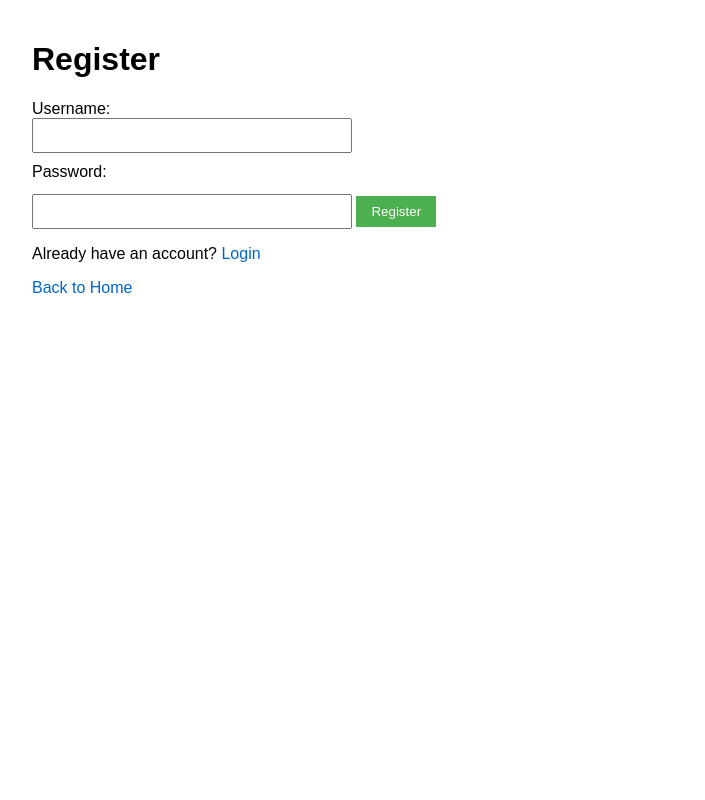
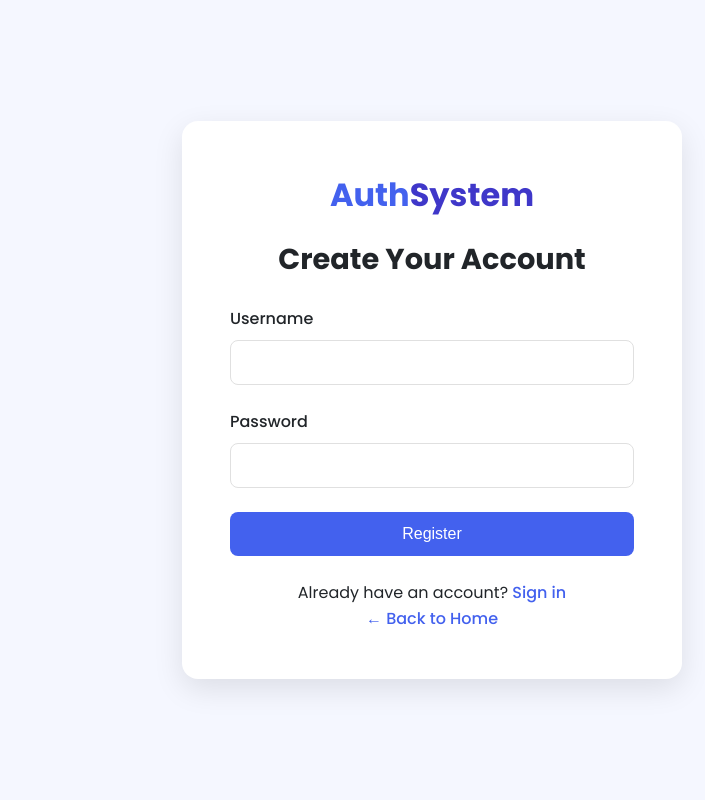
Before and after one commit to pubudusanka/flask_auth_service, a Flask app: page /register in a window 1280 px wide. Shown: the whole page, without its empty margins (208-913 px from the left). Run offline with Flask 3, Linux system fonts and the light colour scheme.

Commit message:
Update register.html

```diff
--- a/templates/register.html
+++ b/templates/register.html
@@ -1,24 +1,191 @@
 <!DOCTYPE html>
-<html>
+<html lang="en">
 <head>
-    <title>Register</title>
+    <meta charset="UTF-8">
+    <meta name="viewport" content="width=device-width, initial-scale=1.0">
+    <title>AuthSystem | Register</title>
+    <link href="https://fonts.googleapis.com/css2?family=Poppins:wght@300;400;500;600;700&display=swap" rel="stylesheet">
     <style>
-        body { font-family: Arial, sans-serif; max-width: 800px; margin: 0 auto; padding: 20px; }
-        .flash-messages { list-style-type: none; padding: 0; }
-        .flash-messages li { padding: 10px; margin: 10px 0; border-radius: 5px; }
-        .error { background-color: #ffdddd; border-left: 5px solid #f44336; }
-        .success { background-color: #ddffdd; border-left: 5px solid #4CAF50; }
-        form { margin-top: 20px; }
-        label { display: block; margin-top: 10px; }
-        input { padding: 8px; width: 100%; max-width: 300px; }
-        button { margin-top: 15px; padding: 8px 15px; background-color: #4CAF50; color: white; border: none; cursor: pointer; }
-        button:hover { background-color: #45a049; }
-        a { color: #0066cc; text-decoration: none; }
-        a:hover { text-decoration: underline; }
+        :root {
+            --primary: #4361ee;
+            --primary-dark: #3a56d4;
+            --secondary: #3f37c9;
+            --success: #4cc9f0;
+            --danger: #f72585;
+            --light: #f8f9fa;
+            --dark: #212529;
+            --gray: #6c757d;
+            --white: #ffffff;
+        }
+
+        * {
+            margin: 0;
+            padding: 0;
+            box-sizing: border-box;
+        }
+
+        body {
+            font-family: 'Poppins', sans-serif;
+            background-color: #f5f7ff;
+            color: var(--dark);
+            line-height: 1.6;
+        }
+
+        .container {
+            max-width: 1200px;
+            margin: 0 auto;
+            padding: 2rem;
+        }
+
+        .auth-container {
+            display: flex;
+            min-height: 100vh;
+            align-items: center;
+            justify-content: center;
+        }
+
+        .auth-card {
+            background: var(--white);
+            border-radius: 16px;
+            box-shadow: 0 10px 30px rgba(0, 0, 0, 0.1);
+            width: 100%;
+            max-width: 500px;
+            padding: 3rem;
+            transition: transform 0.3s ease;
+        }
+
+        .auth-card:hover {
+            transform: translateY(-5px);
+        }
+
+        .logo {
+            font-size: 2rem;
+            font-weight: 700;
+            color: var(--primary);
+            margin-bottom: 1rem;
+            text-align: center;
+        }
+
+        .logo span {
+            color: var(--secondary);
+        }
+
+        h1 {
+            font-size: 1.8rem;
+            margin-bottom: 1.5rem;
+            color: var(--dark);
+            text-align: center;
+        }
+
+        .form-group {
+            margin-bottom: 1.5rem;
+        }
+
+        .form-group label {
+            display: block;
+            margin-bottom: 0.5rem;
+            font-weight: 500;
+            color: var(--dark);
+        }
+
+        .form-control {
+            width: 100%;
+            padding: 0.8rem 1rem;
+            border: 1px solid #e0e0e0;
+            border-radius: 8px;
+            font-size: 1rem;
+            transition: border-color 0.3s ease;
+        }
+
+        .form-control:focus {
+            outline: none;
+            border-color: var(--primary);
+            box-shadow: 0 0 0 3px rgba(67, 97, 238, 0.2);
+        }
+
+        .btn {
+            display: inline-block;
+            width: 100%;
+            padding: 0.8rem 1.5rem;
+            border-radius: 8px;
+            font-weight: 500;
+            text-decoration: none;
+            transition: all 0.3s ease;
+            text-align: center;
+            border: none;
+            cursor: pointer;
+            font-size: 1rem;
+        }
+
+        .btn-primary {
+            background-color: var(--primary);
+            color: var(--white);
+        }
+
+        .btn-primary:hover {
+            background-color: var(--primary-dark);
+            transform: translateY(-2px);
+            box-shadow: 0 5px 15px rgba(67, 97, 238, 0.3);
+        }
+
+        .text-center {
+            text-align: center;
+        }
+
+        .mt-3 {
+            margin-top: 1.5rem;
+        }
+
+        .flash-messages {
+            list-style-type: none;
+            margin-bottom: 1.5rem;
+        }
+
+        .flash-messages li {
+            padding: 0.8rem;
+            border-radius: 8px;
+            margin-bottom: 0.5rem;
+            font-size: 0.9rem;
+        }
+
+        .error {
+            background-color: rgba(247, 37, 133, 0.1);
+            color: var(--danger);
+            border-left: 4px solid var(--danger);
+        }
+
+        .success {
+            background-color: rgba(76, 201, 240, 0.1);
+            color: var(--success);
+            border-left: 4px solid var(--success);
+        }
+
+        .link {
+            color: var(--primary);
+            text-decoration: none;
+            font-weight: 500;
+        }
+
+        .link:hover {
+            text-decoration: underline;
+        }
+
+        @media (max-width: 768px) {
+            .auth-card {
+                padding: 2rem;
+            }
+
+            h1 {
+                font-size: 1.5rem;
+            }
+        }
     </style>
 </head>
 <body>
-    <h1>Register</h1>
+    <div class="auth-container">
+        <div class="auth-card">
+            <div class="logo">Auth<span>System</span></div>
+            <h1>Create Your Account</h1>
 
             {% with messages = get_flashed_messages(with_categories=true) %}
                 {% if messages %}
@@ -31,16 +198,24 @@
             {% endwith %}
 
             <form method="POST" action="{{ url_for('register') }}">
-        <label for="username">Username:</label>
-        <input type="text" id="username" name="username" required>
+                <div class="form-group">
+                    <label for="username">Username</label>
+                    <input type="text" id="username" name="username" class="form-control" required>
+                </div>
 
-        <label for="password">Password:</label>
-        <input type="password" id="password" name="password" required>
+                <div class="form-group">
+                    <label for="password">Password</label>
+                    <input type="password" id="password" name="password" class="form-control" required>
+                </div>
 
-        <button type="submit">Register</button>
+                <button type="submit" class="btn btn-primary">Register</button>
             </form>
 
-    <p>Already have an account? <a href="{{ url_for('login') }}">Login</a></p>
-    <p><a href="{{ url_for('home') }}">Back to Home</a></p>
+            <div class="text-center mt-3">
+                <p>Already have an account? <a href="{{ url_for('login') }}" class="link">Sign in</a></p>
+                <p><a href="{{ url_for('home') }}" class="link">← Back to Home</a></p>
+            </div>
+        </div>
+    </div>
 </body>
 </html>
```
Lines whose indentation alone changed are shown as unchanged.
